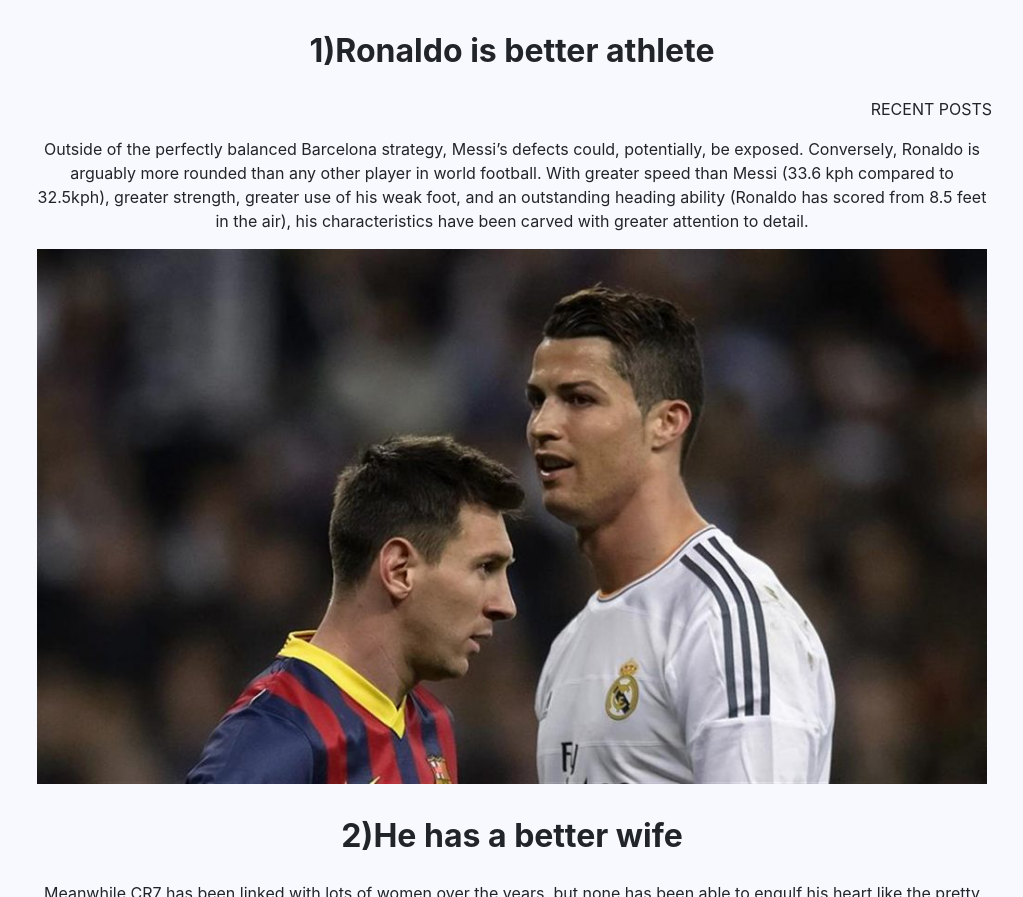
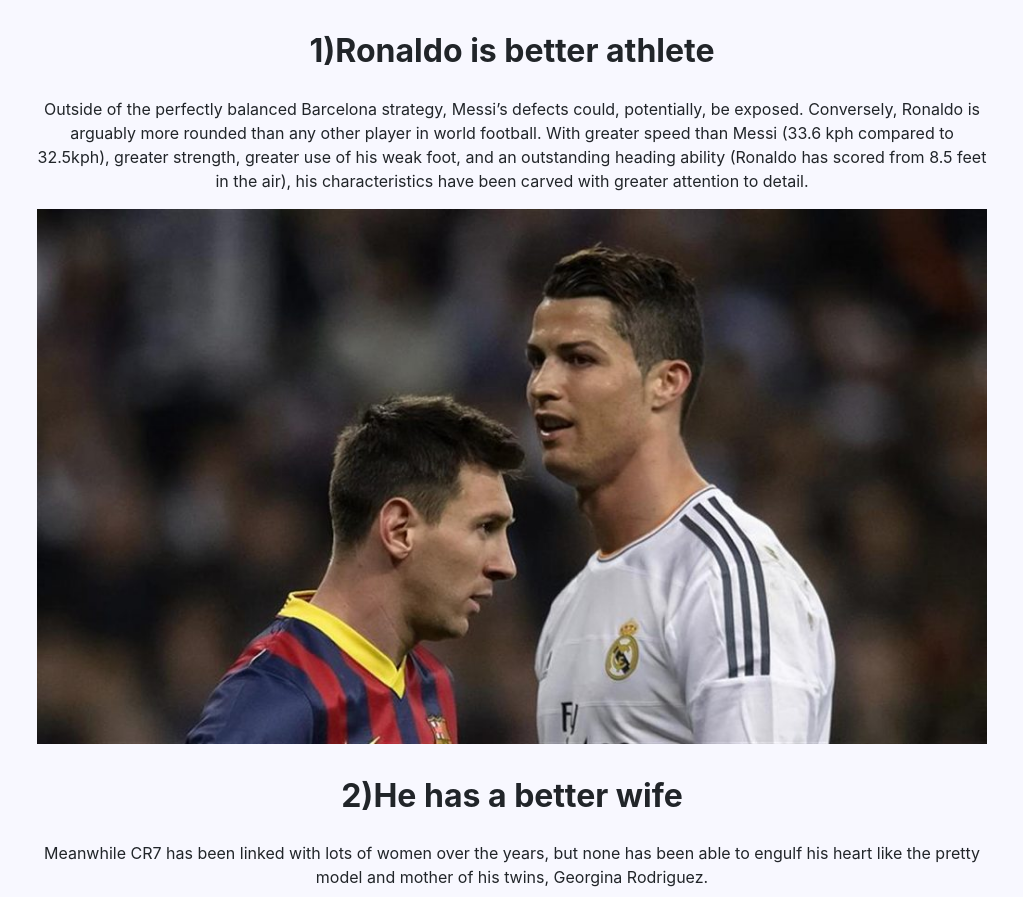
Before and after one commit to zholamanooov/mysite, a plain HTML site: page index.html in a window 1280 px wide. Shown: the part 961-1858 px from the top of the page, without its empty margins (128-1151 px from the left). Drawn offline with Linux system fonts and the light colour scheme.

Commit message:
Update index.html

```diff
--- a/index.html
+++ b/index.html
@@ -18,7 +18,6 @@ On the field, Ronaldo and Messi spearhead the long-standing El-Clasico rivalry f
 Well, we’ve finally found five reasons why Ronaldo can be considered better than Messi…</p>
 <image class="ronaldo" src="real.jpg" width="1200px">
 	<h1>1)Ronaldo is better athlete</h1>
-	<div align="right">RECENT POSTS</div>
 <p>Outside of the perfectly balanced Barcelona strategy, Messi’s defects could, potentially, be exposed. Conversely, Ronaldo is arguably more rounded than any other player in world football. With greater speed than Messi (33.6 kph compared to 32.5kph), greater strength, greater use of his weak foot, and an outstanding heading ability (Ronaldo has scored from 8.5 feet in the air), his characteristics have been carved with greater attention to detail.</p>
 <img src="Ronaldo-v-Messi-1024x577.jpg" width="950px">
 <h1>2)He has a better wife</h1>
```
